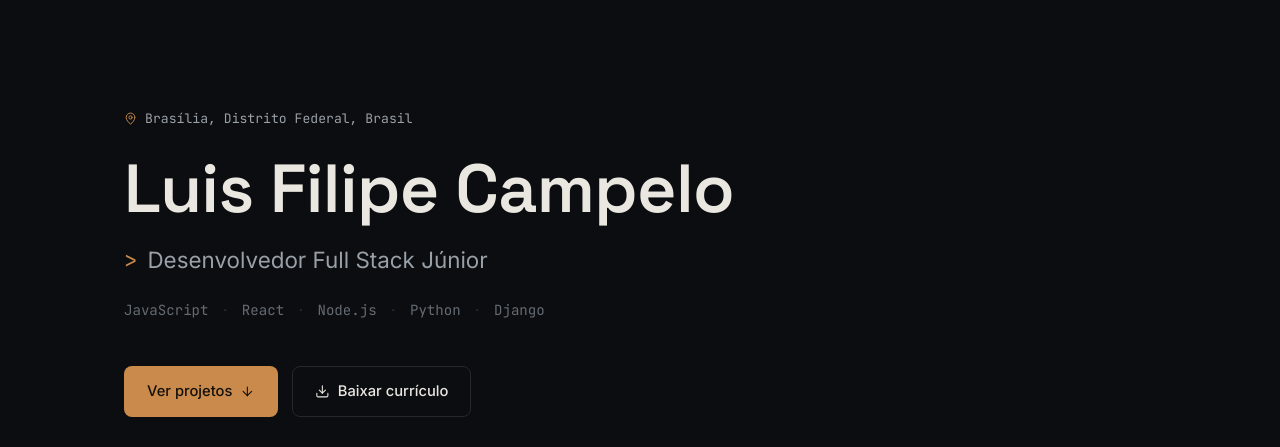
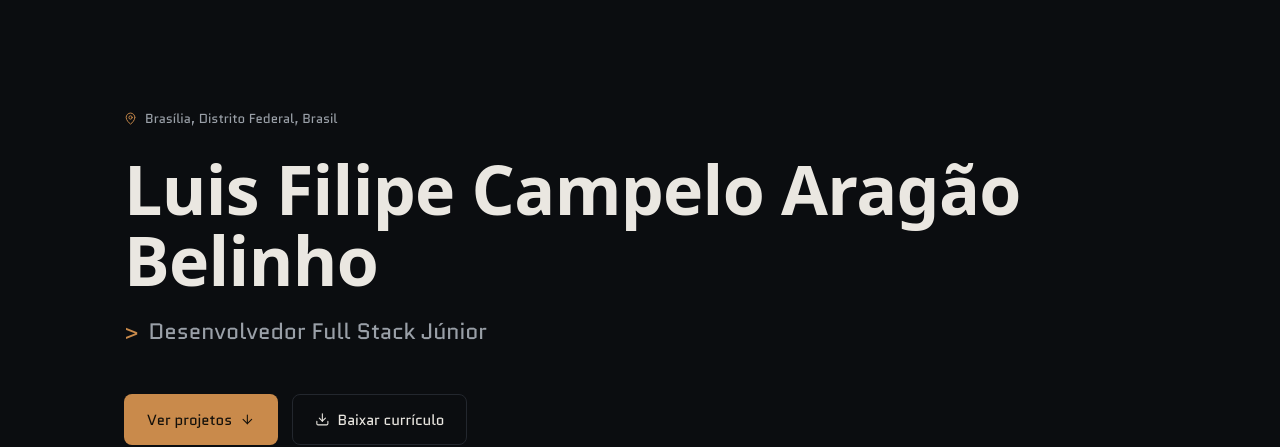
Before and after one commit to LuisCampelo2/LuisCampelo2, a plain HTML site: page index.html in a window 1280 px wide. Shown: the part 74-521 px from the top of the page. Drawn offline with nearby package versions, Linux system fonts and the light colour scheme; a web font is replaced by a local one.

Commit message:
alteraçoes na fonte

```diff
--- a/assets/css/style.css
+++ b/assets/css/style.css
@@ -1,7 +1,7 @@
 /* ---------------------------------------------------------------
-   Luis Filipe Campelo — Portfólio
+   Luis Filipe Campelo Aragão Belinho — Portfólio
    Paleta escura sóbria: base grafite-azulada + accent cobre.
-   Tipografia: Space Grotesk (display), Inter (corpo), JetBrains Mono (labels).
+   Tipografia: Honk nos títulos (h1/h2/h3), Quantico no resto.
 --------------------------------------------------------------- */
 
 :root {
@@ -20,9 +20,9 @@
   --accent-strong: #e0a165;
   --accent-soft: rgba(201, 138, 75, 0.14);
 
-  --font-display: "Space Grotesk", "Inter", system-ui, sans-serif;
-  --font-body: "Inter", system-ui, -apple-system, sans-serif;
-  --font-mono: "JetBrains Mono", "SFMono-Regular", Consolas, monospace;
+  --font-display: "Honk", system-ui, sans-serif;
+  --font-body: "Quantico", system-ui, -apple-system, sans-serif;
+  --font-mono: "Quantico", "SFMono-Regular", Consolas, monospace;
 
   --max-width: 1080px;
   --radius: 10px;
@@ -90,9 +90,17 @@ button {
 h1,
 h2,
 h3 {
-  font-family: var(--font-display);
   font-weight: 600;
   letter-spacing: -0.01em;
+}
+
+h1,
+h2 {
+  font-family: var(--font-display);
+}
+
+h3 {
+  font-family: var(--font-body);
 }
 
 [data-lucide] {
@@ -256,24 +264,12 @@ h3 {
   gap: 10px;
   font-size: clamp(1.1rem, 2.4vw, 1.4rem);
   color: var(--text-muted);
-  margin-bottom: 20px;
+  margin-bottom: 44px;
 }
 
 .prompt-mark {
   font-family: var(--font-mono);
   color: var(--accent);
-}
-
-.hero-stack {
-  font-family: var(--font-mono);
-  font-size: 0.88rem;
-  color: var(--text-faint);
-  margin-bottom: 44px;
-}
-
-.hero-stack .dot {
-  color: var(--border);
-  margin: 0 4px;
 }
 
 .hero-actions {
@@ -364,7 +360,7 @@ h3 {
 }
 
 .section-title {
-  font-size: clamp(1.6rem, 3vw, 2.1rem);
+  font-size: clamp(2.1rem, 4.2vw, 3rem);
   margin-bottom: 36px;
   max-width: 640px;
 }
--- a/index.html
+++ b/index.html
@@ -3,13 +3,13 @@
 <head>
   <meta charset="UTF-8">
   <meta name="viewport" content="width=device-width, initial-scale=1.0">
-  <title>Luis Filipe Campelo — Desenvolvedor Full Stack Júnior</title>
-  <meta name="description" content="Portfólio de Luis Filipe Campelo, desenvolvedor full stack júnior em Brasília, DF. JavaScript, React, Node.js, Python e Django.">
+  <title>Luis Filipe Campelo Aragão Belinho — Desenvolvedor Full Stack Júnior</title>
+  <meta name="description" content="Portfólio de Luis Filipe Campelo Aragão Belinho, desenvolvedor full stack júnior em Brasília, DF. JavaScript, React, Node.js, Python e Django.">
   <meta name="color-scheme" content="dark">
 
   <link rel="preconnect" href="https://fonts.googleapis.com">
   <link rel="preconnect" href="https://fonts.gstatic.com" crossorigin>
-  <link href="https://fonts.googleapis.com/css2?family=Space+Grotesk:wght@400;500;600;700&family=Inter:wght@400;500;600&family=JetBrains+Mono:wght@400;500&display=swap" rel="stylesheet">
+  <link href="https://fonts.googleapis.com/css2?family=Honk:MORF@15&family=Quantico:ital,wght@0,400;0,700;1,400;1,700&display=swap" rel="stylesheet">
 
   <link rel="stylesheet" href="assets/css/style.css">
   <link rel="icon" href="data:,">
@@ -61,23 +61,11 @@
           Brasília, Distrito Federal, Brasil
         </p>
 
-        <h1 class="hero-name">Luis Filipe Campelo</h1>
+        <h1 class="hero-name">Luis Filipe Campelo Aragão Belinho</h1>
 
         <p class="hero-role">
           <span class="prompt-mark" aria-hidden="true">&gt;</span>
           Desenvolvedor Full Stack Júnior
-        </p>
-
-        <p class="hero-stack">
-          <span>JavaScript</span>
-          <span class="dot" aria-hidden="true">·</span>
-          <span>React</span>
-          <span class="dot" aria-hidden="true">·</span>
-          <span>Node.js</span>
-          <span class="dot" aria-hidden="true">·</span>
-          <span>Python</span>
-          <span class="dot" aria-hidden="true">·</span>
-          <span>Django</span>
         </p>
 
         <div class="hero-actions">
@@ -93,17 +81,17 @@
 
         <ul class="hero-social" aria-label="Redes e contato">
           <li>
-            <a href="https://www.linkedin.com/in/luiscampelo12" target="_blank" rel="noopener noreferrer" aria-label="LinkedIn de Luis Filipe Campelo">
+            <a href="https://www.linkedin.com/in/luiscampelo12" target="_blank" rel="noopener noreferrer" aria-label="LinkedIn de Luis Filipe Campelo Aragão Belinho">
               <i data-lucide="linkedin" aria-hidden="true"></i>
             </a>
           </li>
           <li>
-            <a href="https://github.com/LuisCampelo2" target="_blank" rel="noopener noreferrer" aria-label="GitHub de Luis Filipe Campelo">
+            <a href="https://github.com/LuisCampelo2" target="_blank" rel="noopener noreferrer" aria-label="GitHub de Luis Filipe Campelo Aragão Belinho">
               <i data-lucide="github" aria-hidden="true"></i>
             </a>
           </li>
           <li>
-            <a href="mailto:wd.luis.campelo@gmail.com" aria-label="Enviar e-mail para Luis Filipe Campelo">
+            <a href="mailto:wd.luis.campelo@gmail.com" aria-label="Enviar e-mail para Luis Filipe Campelo Aragão Belinho">
               <i data-lucide="mail" aria-hidden="true"></i>
             </a>
           </li>
@@ -115,7 +103,6 @@
     <section id="sobre" class="section">
       <div class="wrap">
         <p class="section-kicker">01 — Sobre</p>
-        <h2 class="section-title">Disciplina de processo, agora aplicada a código.</h2>
         <p class="about-text">
           Sou desenvolvedor full stack júnior e estou construindo minha carreira em tecnologia
           com a mesma disciplina que trouxe da minha experiência anterior em processos
@@ -400,7 +387,7 @@
         </li>
       </ul>
 
-      <p class="footer-note">Luis Filipe Campelo — Brasília, DF</p>
+      <p class="footer-note">Luis Filipe Campelo Aragão Belinho — Brasília, DF</p>
     </div>
   </footer>
 
```
Also changed, not shown: 1 other file.
